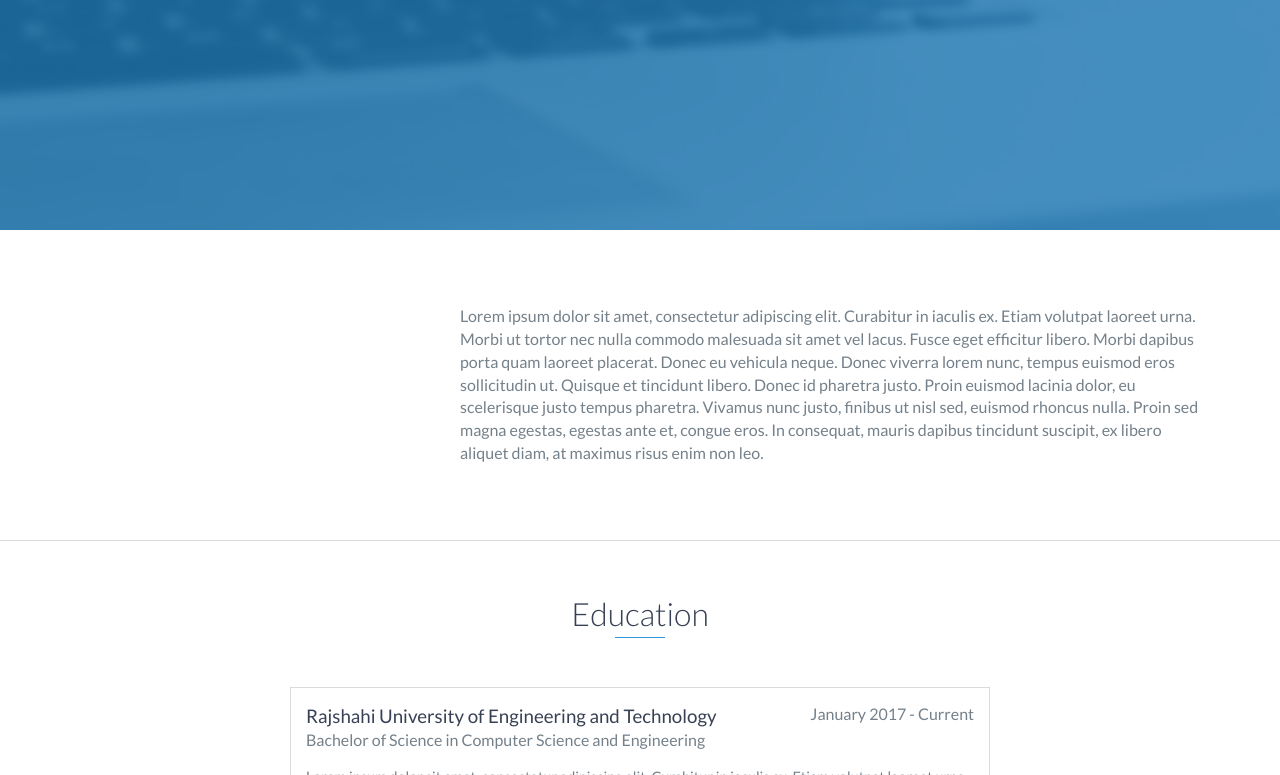
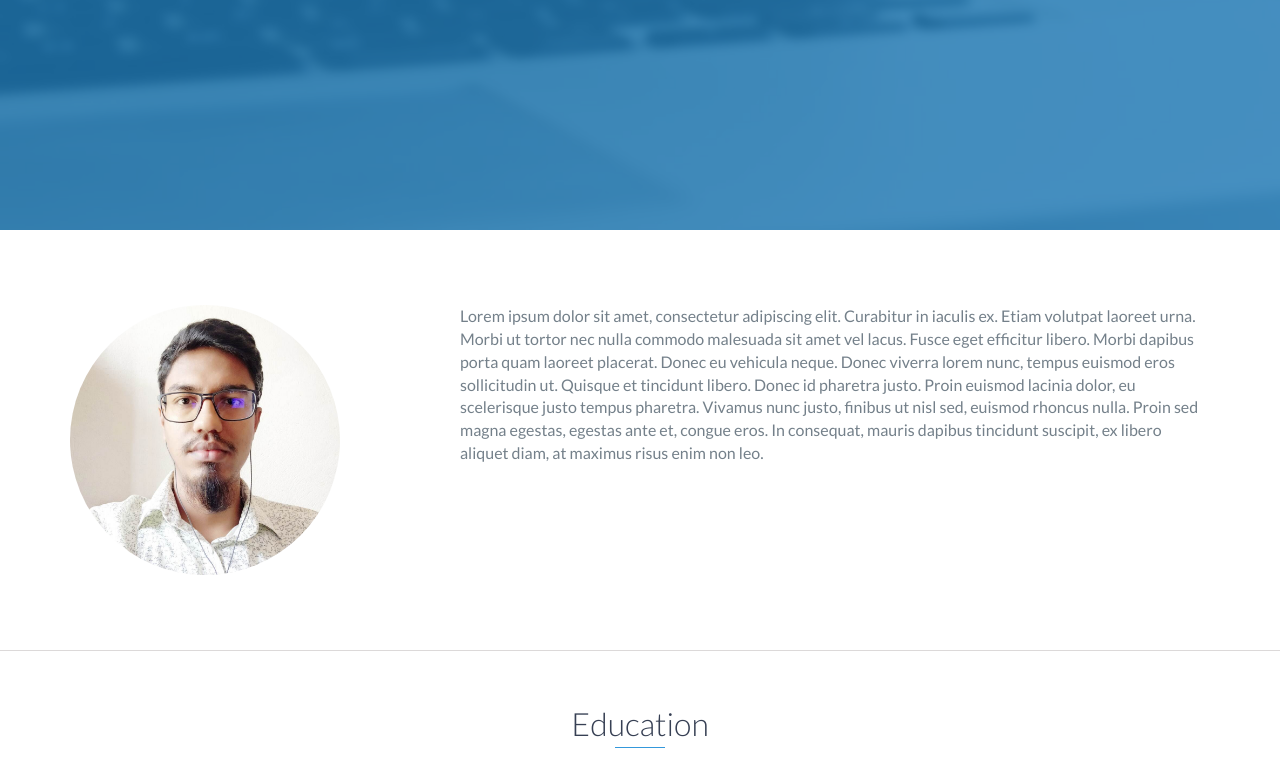
Before and after one commit to rmShoeb/rmshoeb.github.io, a plain HTML site: page index.html in a window 1280 px wide. Shown: the part 570-1345 px from the top of the page. Drawn offline with nearby package versions, Linux system fonts and the light colour scheme.

Commit message:
corrected typos

```diff
--- a/index.html
+++ b/index.html
@@ -58,7 +58,7 @@
         <div class="container">
             <div class="row">
                 <div class="col-md-4">
-                    <img src="images/me1.jpeg" alt="" style="border-radius: 50%;max-width: 75%;"><br>
+                    <img src="images/me1.jpg" alt="" style="border-radius: 50%;max-width: 75%;"><br>
                     <!-- <h2 class="heading">About Me</h2> -->
                 </div>
                 <div class="col-md-8">
```
